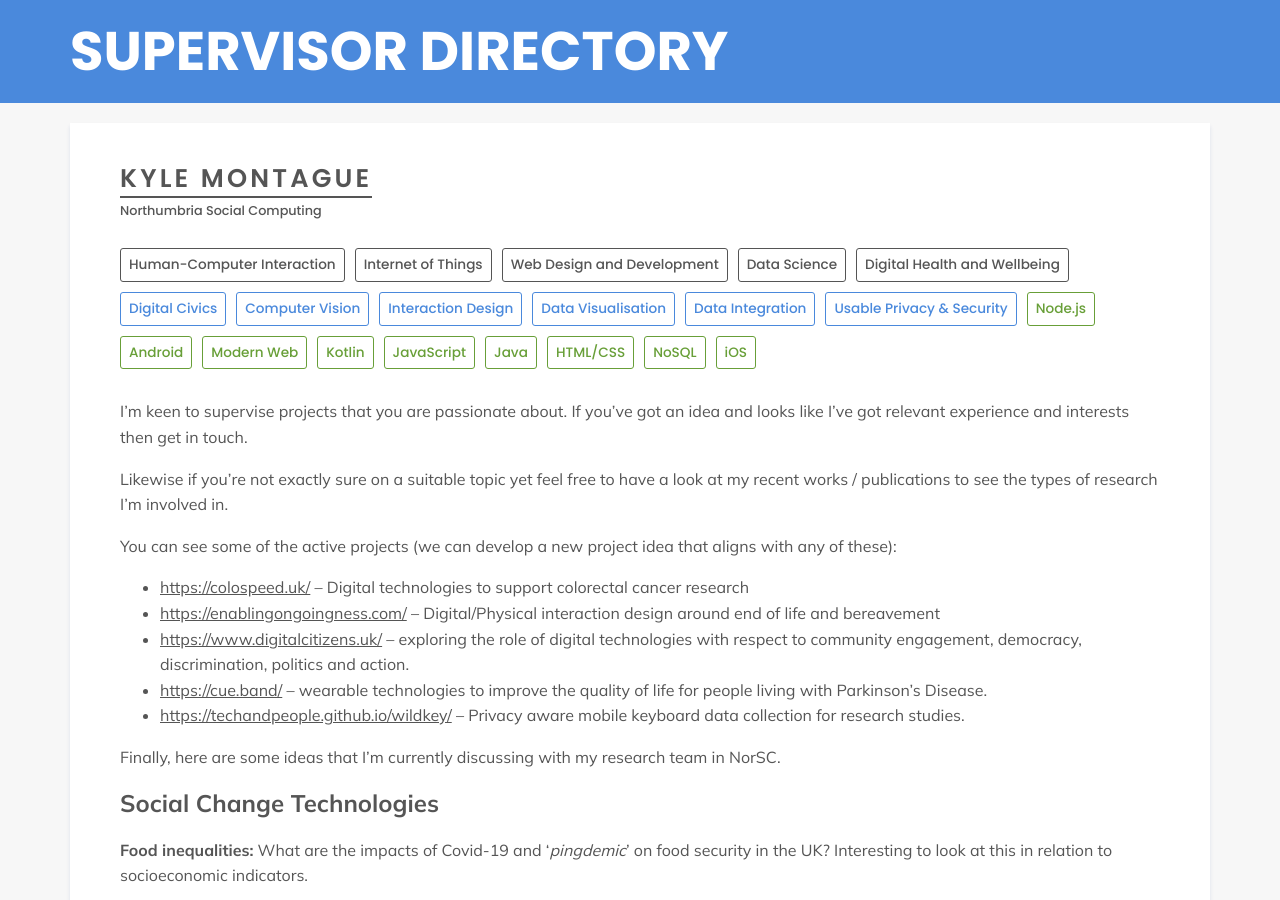
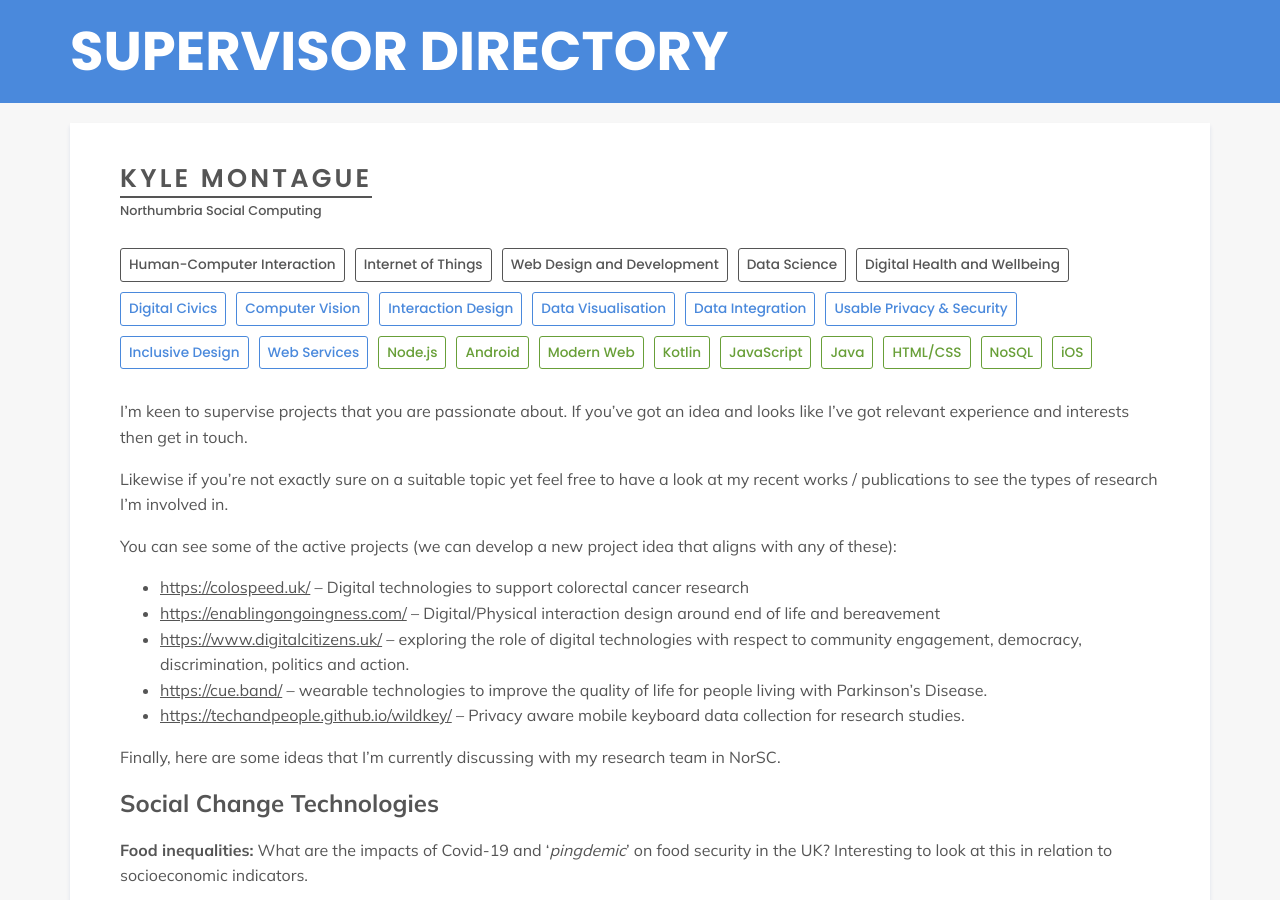
Before and after one commit to NorSC/supervisor-search, a Jekyll site: the page built from _supervisors/kyle_montague.md, in a window 1280 px wide and 900 px high. Built offline with Jekyll 4.4.1, drawn with Linux system fonts in a browser that asks for light colours; a script that is not in the unit is left out.

Commit message:
Update Supervisors “kyle_montague”

```diff
--- a/_supervisors/kyle_montague.md
+++ b/_supervisors/kyle_montague.md
@@ -22,6 +22,8 @@ additional_keywords:
   - Data Visualisation
   - Data Integration
   - Usable Privacy & Security
+  - Inclusive Design
+  - Web Services
 technologies_languages:
   - Node.js
   - Android
```
